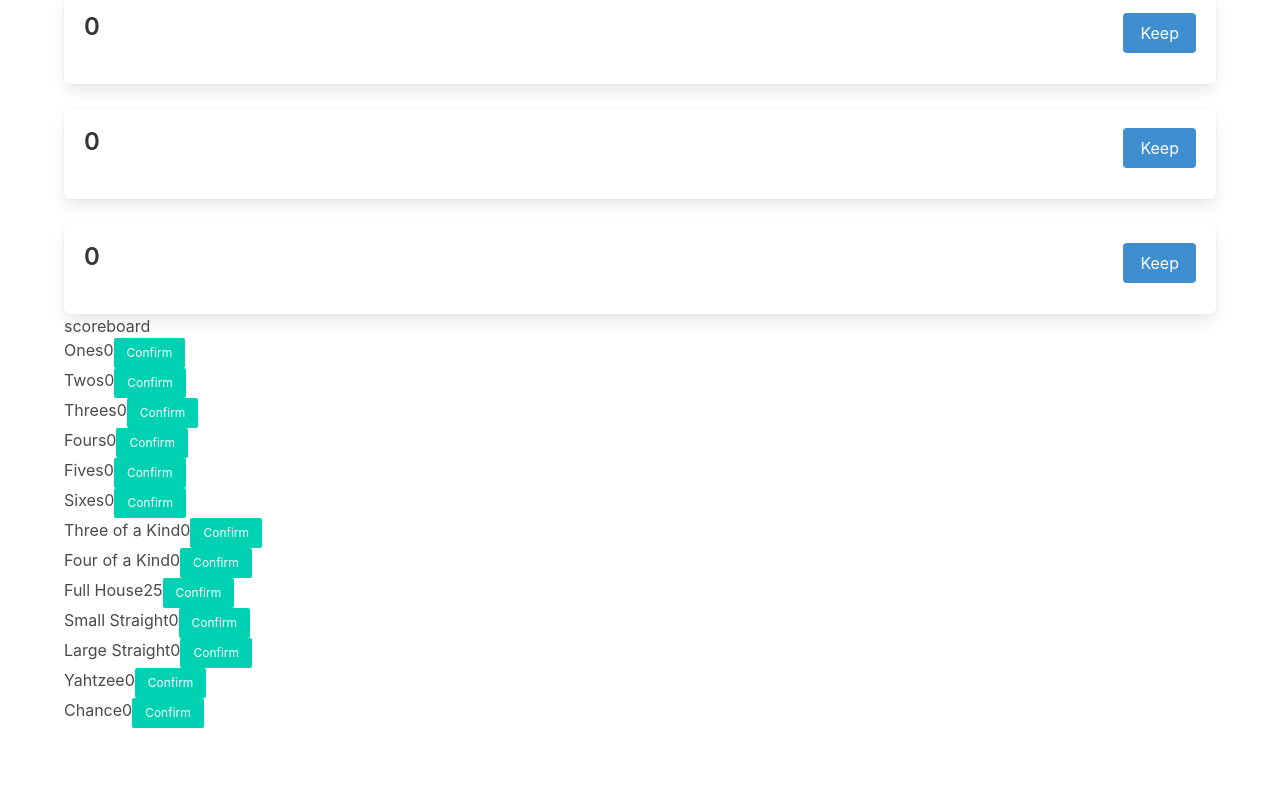
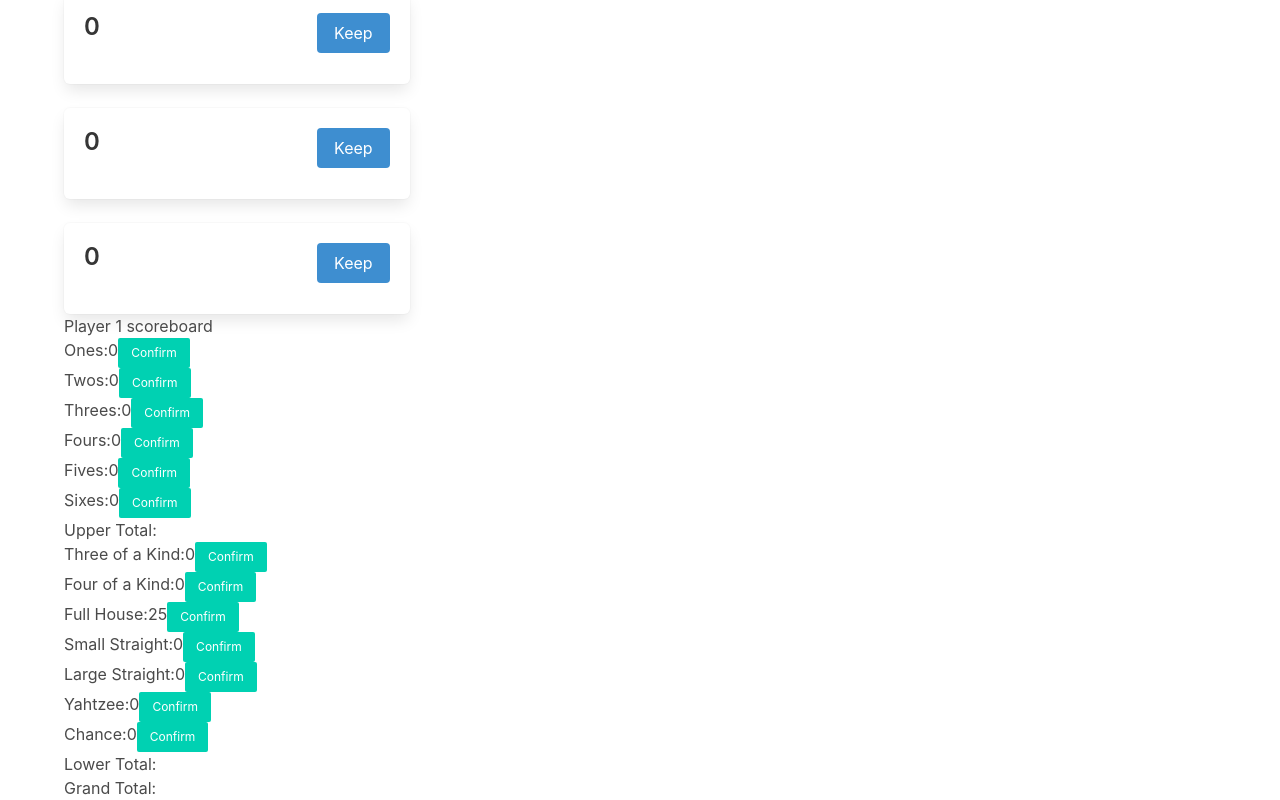
Before and after one commit to joshuaking06/Yahtzee-, a React app: page / in a window 1280 px wide. Shown: the part 325-1125 px from the top of the page. Before the commit the page ends 1053 px from the top, so only its background shows below. Built offline with nearby package versions, Linux system fonts and the light colour scheme.

Commit message:
upper and lower sections calculated properly with bonus and grand total

```diff
--- a/src/components/App.js
+++ b/src/components/App.js
@@ -1,5 +1,4 @@
 import React, { useState } from 'react'
-import Calculator from '../lib/Calculator'
 import DiceBox from './DiceBox'
 import Scoreboard from './ScoreBoard'
 import { newDice, newScores } from '../lib/data'
--- a/src/components/Scoreboard.js
+++ b/src/components/Scoreboard.js
@@ -4,23 +4,53 @@
 const Scoreboard = ({ dice, turnInfo, setTurnInfo, scores, setScore, setDice }) => {
 	const diceNums = dice.map((diceObj) => diceObj.num)
 	const saveScores = (name) => {
+		// calculate the individual score
 		const newScores = scores.map((score) => {
 			if (score.name === name) return { ...score, score: score.getScore(diceNums) }
 			return score
 		})
-		setDice(newDice)
 		const nextPlayer = turnInfo.player === 'Player 1' ? 'Player 2' : 'Player 1'
 		setTurnInfo({ player: nextPlayer, timesRolled: 0 })
-		return setScore(newScores)
+		setDice(newDice)
+		// calculate the totals of sections once all the individual categories are marked
+		const newAllScores = newScores.map((score) => {
+			if (score.name === 'Upper Total') {
+				const total = newScores
+					.filter((score) => score.section && score.section === 'upper')
+					.reduce((sum, acc) => sum + (acc.score || 0), 0)
+				if (total > 62) return { ...score, score: total + 35, bonus: true }
+				return { ...score, score: total }
+			}
+			if (score.name === 'Lower Total') {
+				const total = newScores
+					.filter((score) => score.section && score.section === 'lower')
+					.reduce((sum, acc) => sum + (acc.score || 0), 0)
+				return { ...score, score: total }
+			}
+			return score
+		})
+		// calculate grand total once upper and lower sections are finalized
+		const newAllScoresWithGrandTotal = newAllScores.map((score) => {
+			if (score.name === 'Grand Total') {
+				const total = newAllScores
+					.filter((score) => !score.section)
+					.reduce((sum, acc) => sum + (acc.score || 0), 0)
+				return { ...score, score: total }
+			}
+			return score
+		})
+		return setScore(newAllScoresWithGrandTotal)
 	}
 	return (
 		<div>
-			<h1>scoreboard</h1>
+			<h1>{turnInfo.player} scoreboard</h1>
 			{scores.map((score) => (
 				<p key={score.name}>
-					{score.name}
-					{!score.score && <span>{score.getScore(diceNums)}</span>}
-					{!score.score && (
+					{score.name}:
+					{score.score === undefined &&
+					score.getScore && <span>{score.getScore(diceNums)}</span>}
+					{score.score === undefined &&
+					score.getScore && (
 						<button
 							className="button is-primary is-small"
 							onClick={() => saveScores(score.name)}
--- a/src/lib/data.js
+++ b/src/lib/data.js
@@ -32,71 +32,97 @@
 	{
 		name: 'Ones',
 		score: undefined,
-		getScore: (arr) => Calculator.calcTopNum(1, arr)
+		getScore: (arr) => Calculator.calcTopNum(1, arr),
+		section: 'upper'
 	},
 	{
 		name: 'Twos',
 		score: undefined,
-		getScore: (arr) => Calculator.calcTopNum(2, arr)
+		getScore: (arr) => Calculator.calcTopNum(2, arr),
+		section: 'upper'
 	},
 	{
 		name: 'Threes',
 		score: undefined,
-		getScore: (arr) => Calculator.calcTopNum(3, arr)
+		getScore: (arr) => Calculator.calcTopNum(3, arr),
+		section: 'upper'
 	},
 	{
 		name: 'Fours',
 		score: undefined,
-		getScore: (arr) => Calculator.calcTopNum(4, arr)
+		getScore: (arr) => Calculator.calcTopNum(4, arr),
+		section: 'upper'
 	},
 	{
 		name: 'Fives',
 		score: undefined,
-		getScore: (arr) => Calculator.calcTopNum(5, arr)
+		getScore: (arr) => Calculator.calcTopNum(5, arr),
+		section: 'upper'
 	},
 	{
 		name: 'Sixes',
 		score: undefined,
-		getScore: (arr) => Calculator.calcTopNum(6, arr)
+		getScore: (arr) => Calculator.calcTopNum(6, arr),
+		section: 'upper'
+	},
+	{
+		name: 'Upper Total',
+		score: undefined,
+		bonus: false
 	},
 	{
 		name: 'Three of a Kind',
 		score: undefined,
 		getScore: Calculator.threeOfAKind,
-		counter: Calculator.counter
+		counter: Calculator.counter,
+		section: 'lower'
 	},
 	{
 		name: 'Four of a Kind',
 		score: undefined,
 		getScore: Calculator.fourOfAKind,
-		counter: Calculator.counter
+		counter: Calculator.counter,
+		section: 'lower'
 	},
 	{
 		name: 'Full House',
 		score: undefined,
 		getScore: Calculator.fullHouse,
-		counter: Calculator.counter
+		counter: Calculator.counter,
+		section: 'lower'
 	},
 	{
 		name: 'Small Straight',
 		score: undefined,
-		getScore: Calculator.smallStraight
+		getScore: Calculator.smallStraight,
+		section: 'lower'
 	},
 	{
 		name: 'Large Straight',
 		score: undefined,
-		getScore: Calculator.largeStraight
+		getScore: Calculator.largeStraight,
+		section: 'lower'
 	},
 	{
 		name: 'Yahtzee',
 		score: undefined,
 		getScore: Calculator.yahtzee,
-		counter: Calculator.counter
+		counter: Calculator.counter,
+		section: 'lower'
 	},
 	{
 		name: 'Chance',
 		score: undefined,
-		getScore: Calculator.chance
+		getScore: Calculator.chance,
+		section: 'lower'
+	},
+	{
+		name: 'Lower Total',
+		score: undefined
+	},
+	{
+		name: 'Grand Total',
+		score: undefined
 	}
 ]
 
--- a/src/style.scss
+++ b/src/style.scss
@@ -5,4 +5,5 @@
 .box {
 	display: flex;
 	justify-content: space-between;
+	width: 30%;
 }
```
